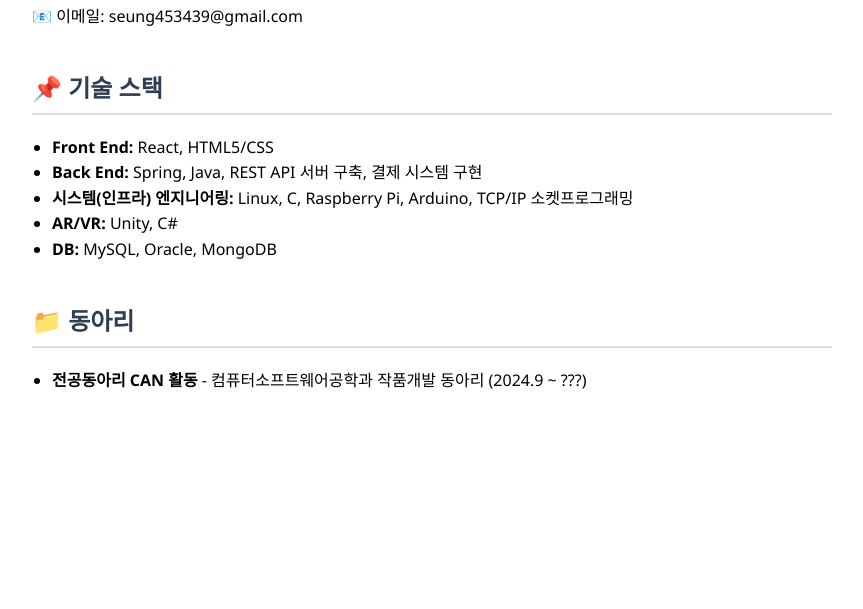
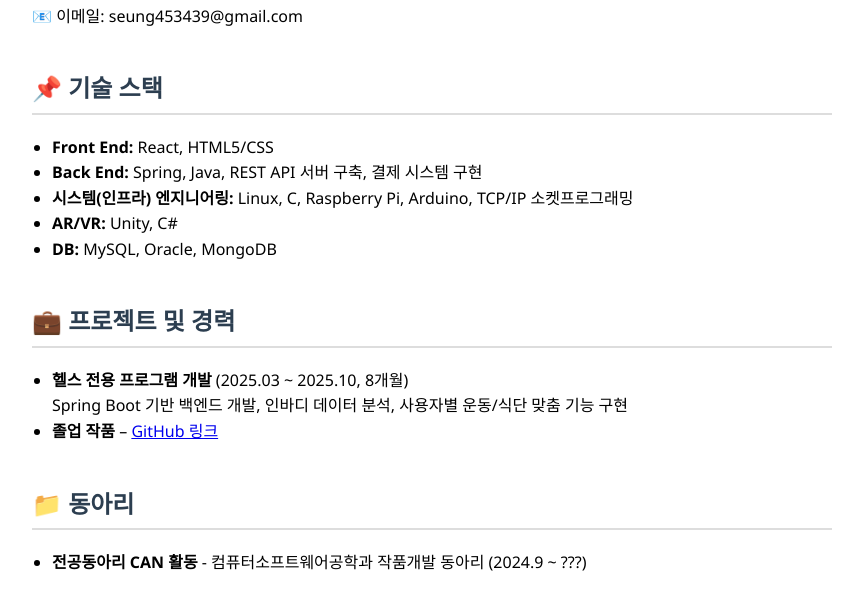
Before and after one commit to yshskek/yshskek.github.io, a plain HTML site: page index.html in a window 1280 px wide. Shown: the part 109-718 px from the top of the page, without its empty margins (208-1071 px from the left). Drawn offline with Linux system fonts and the light colour scheme.

Commit message:
Update index.html

```diff
--- a/index.html
+++ b/index.html
@@ -44,6 +44,14 @@
     <li><strong>DB:</strong> MySQL, Oracle, MongoDB</li>
   </ul>
 
+    <h2>💼 프로젝트 및 경력</h2>
+  <ul>
+    <li><strong>헬스 전용 프로그램 개발</strong> (2025.03 ~ 2025.10, 8개월)
+      <br />Spring Boot 기반 백엔드 개발, 인바디 데이터 분석, 사용자별 운동/식단 맞춤 기능 구현
+    </li>
+    <li><strong>졸업 작품</strong> – <a href="https://github.com/syjung64" target="_blank">GitHub 링크</a></li>
+  </ul>
+
   <h2>📁 동아리</h2>
   <ul>
     <li><strong>전공동아리 CAN 활동</strong> - 컴퓨터소프트웨어공학과 작품개발 동아리 (2024.9 ~ ???)</li>
```
